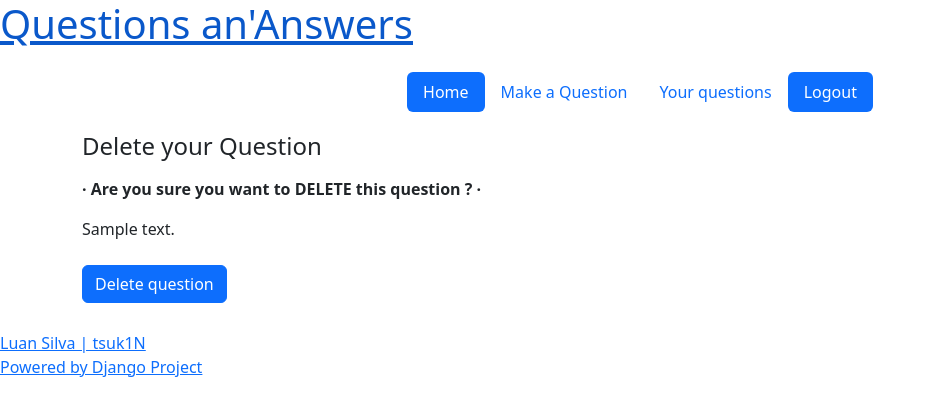
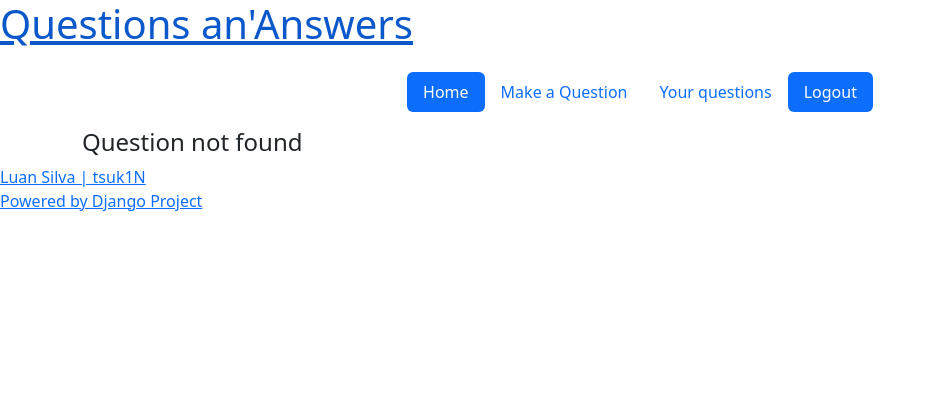
Before and after one commit to tsuk1N/questions-app, a Django app: page /question/1/delete/ in a window 1280 px wide. Shown: the top 416 px of the page, without its empty margins (0-936 px from the left). Run offline with Django 4.2, Linux system fonts and the light colour scheme; a user stored in the database is signed in; tables that the repository leaves empty hold one stand-in row (values such as "Sample post").

Commit message:
Fix author and/or logged in users updating/deleting published questions

```diff
--- a/questions/templates/questions/question_delete.html
+++ b/questions/templates/questions/question_delete.html
@@ -5,7 +5,8 @@
 {% block content %}
 
 <div class="container">
-    {% if question.author == request.user %}
+    {% if question.is_published == False %}
+        {% if request.user == question.author %}
         <div class="py-1">
             <div class="question-border">
                 <h4>Delete your Question</h4>
@@ -21,7 +22,10 @@
                 </form>
             </div>
         </div>
+        {% endif %}
+    {% else %}
+        <h4>Question not found</h4>
     {% endif %}
-    </div>
+</div>
 
 {% endblock content %}
--- a/questions/templates/questions/question_update.html
+++ b/questions/templates/questions/question_update.html
@@ -5,7 +5,8 @@
 {% block content %}
 
 <div class="container">
-    {% if question.author == request.user %}
+    {% if question.is_published == False %}
+        {% if request.user == question.author %}
         <div class="py-1">
             <div class="question-border">
                 <h4>Edit your Question</h4>
@@ -26,8 +27,9 @@
                 </form>
             </div>
         </div>
+        {% endif %}
     {% else %}
-    <h4>Question not found</h4>
+        <h4>Question not found</h4>
     {% endif %}
 </div>
 
```
